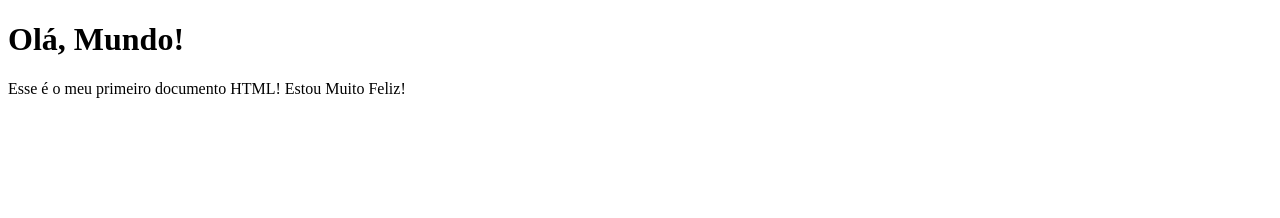
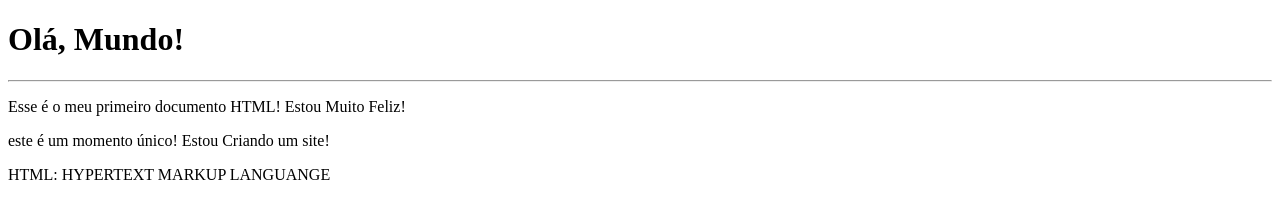
Before and after one commit to beLeal96/Estudos, a plain HTML site: page Curso_em_Video/HTML5_CSS3/EX001/index.html in a window 1280 px wide. Drawn offline with Linux system fonts and the light colour scheme.

Commit message:
correção

```diff
--- a/Curso_em_Video/HTML5_CSS3/EX001/index.html
+++ b/Curso_em_Video/HTML5_CSS3/EX001/index.html
@@ -7,8 +7,12 @@
 </head>
 <body>
     <h1>Olá, Mundo!</h1>
+    <hr>
     <p>Esse é o meu primeiro documento HTML!
         Estou Muito Feliz!
     </p>
+    <p>este é um momento único! Estou Criando um site!</p>
+    <p>HTML: HYPERTEXT MARKUP LANGUANGE</p>
+
 </body>
 </html>
```
